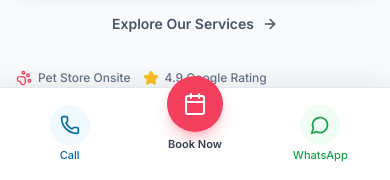
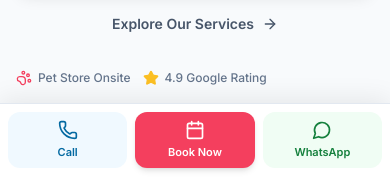
Before and after one commit to Zeqlo/vizag-animal-hospital-website, a React (Vite) app: page / in a window 390 px wide. Shown: the part 664-844 px from the top of the page. Built offline with nearby package versions, Linux system fonts and the light colour scheme; no server answers.

Commit message:
Flatten mobile bottom bar, align labels, increase content padding above bar

```diff
--- a/src/components/common/MobileBottomBar.tsx
+++ b/src/components/common/MobileBottomBar.tsx
@@ -6,38 +6,32 @@ const whatsappUrl = `https://wa.me/${clinicInfo.whatsapp.replace(/\D/g, "")}`
 
 export function MobileBottomBar() {
   return (
-    <div className="fixed bottom-0 left-0 right-0 z-50 bg-white/95 backdrop-blur-sm border-t border-slate-200 shadow-[0_-4px_24px_rgba(0,0,0,0.08)] px-4 pt-2 pb-[calc(0.5rem+env(safe-area-inset-bottom))] sm:hidden">
-      <div className="flex items-center justify-between">
+    <div className="fixed bottom-0 left-0 right-0 z-50 bg-white/95 backdrop-blur-sm border-t border-slate-200 shadow-[0_-4px_24px_rgba(0,0,0,0.08)] px-2 pt-2 pb-[calc(0.75rem+env(safe-area-inset-bottom))] sm:hidden">
+      <div className="grid grid-cols-3 gap-2">
         <a
           href={`tel:${clinicInfo.phone.replace(/\s/g, "")}`}
-          className="flex flex-col items-center justify-center gap-0.5 w-[30%] text-ocean-700 active:text-ocean-800 transition-colors"
+          className="flex flex-col items-center justify-center gap-1 py-2 rounded-xl bg-ocean-50 text-ocean-700 active:bg-ocean-100 transition-colors"
         >
-          <div className="w-10 h-10 rounded-full bg-ocean-50 flex items-center justify-center">
-            <Phone className="h-5 w-5" />
-          </div>
-          <span className="text-[11px] font-medium">Call</span>
+          <Phone className="h-5 w-5" />
+          <span className="text-[11px] font-semibold">Call</span>
         </a>
 
         <Link
           to="/book-appointment"
-          className="relative -top-5 flex flex-col items-center justify-center w-[40%]"
+          className="flex flex-col items-center justify-center gap-1 py-2 rounded-xl bg-coral-500 text-white shadow-md active:bg-coral-600 transition-colors"
         >
-          <div className="w-14 h-14 rounded-full bg-coral-500 text-white shadow-lg shadow-coral-500/30 flex items-center justify-center active:scale-95 transition-transform">
-            <Calendar className="h-6 w-6" />
-          </div>
-          <span className="text-[11px] font-semibold text-slate-700 mt-1">Book Now</span>
+          <Calendar className="h-5 w-5" />
+          <span className="text-[11px] font-semibold">Book Now</span>
         </Link>
 
         <a
           href={whatsappUrl}
           target="_blank"
           rel="noopener noreferrer"
-          className="flex flex-col items-center justify-center gap-0.5 w-[30%] text-green-600 active:text-green-700 transition-colors"
+          className="flex flex-col items-center justify-center gap-1 py-2 rounded-xl bg-green-50 text-green-700 active:bg-green-100 transition-colors"
         >
-          <div className="w-10 h-10 rounded-full bg-green-50 flex items-center justify-center">
-            <MessageCircle className="h-5 w-5" />
-          </div>
-          <span className="text-[11px] font-medium">WhatsApp</span>
+          <MessageCircle className="h-5 w-5" />
+          <span className="text-[11px] font-semibold">WhatsApp</span>
         </a>
       </div>
     </div>
--- a/src/components/layout/Layout.tsx
+++ b/src/components/layout/Layout.tsx
@@ -14,7 +14,7 @@ export function Layout({ children }: LayoutProps) {
     <>
       <ScrollToTop />
       <Navbar />
-      <main className="min-h-screen pb-[92px] sm:pb-0">
+      <main className="min-h-screen pb-[100px] sm:pb-0">
         {children}
       </main>
       <Footer />
--- a/src/pages/Home.tsx
+++ b/src/pages/Home.tsx
@@ -96,7 +96,7 @@ export default function Home() {
       {/* Hero Section */}
       <section className="relative overflow-hidden bg-slate-50">
         <div className="max-w-7xl mx-auto px-4 sm:px-6 lg:px-8">
-          <div className="grid lg:grid-cols-2 gap-6 lg:gap-12 items-center py-10 sm:py-16 lg:py-20 pb-24 sm:pb-16 lg:pb-20">
+          <div className="grid lg:grid-cols-2 gap-6 lg:gap-12 items-center py-10 sm:py-16 lg:py-20 pb-28 sm:pb-16 lg:pb-20">
             {/* Text content */}
             <div className="order-2 lg:order-1">
               <div className="sm:bg-white/95 sm:backdrop-blur-sm sm:rounded-3xl sm:p-8 lg:p-10 sm:shadow-xl">
@@ -204,7 +204,7 @@ export default function Home() {
                   initial={{ opacity: 0 }}
                   animate={{ opacity: 1 }}
                   transition={{ duration: 0.6, delay: 0.5 }}
-                  className="mt-6 sm:mt-8 flex flex-wrap items-center gap-3 sm:gap-6 text-slate-500"
+                  className="mt-6 sm:mt-8 mb-4 sm:mb-0 flex flex-wrap items-center gap-3 sm:gap-6 text-slate-500"
                 >
                   <div className="flex items-center gap-1.5">
                     <PawPrint className="h-4 w-4 text-coral-500" />
```
